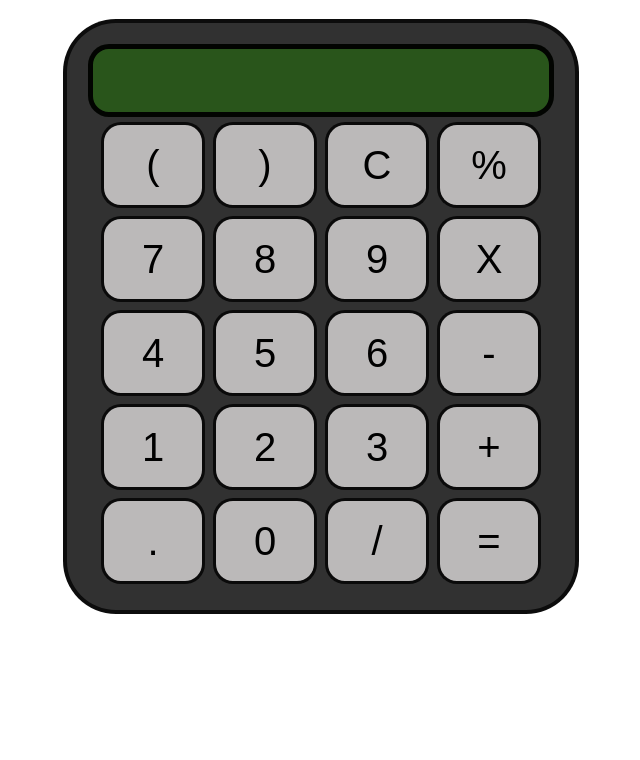
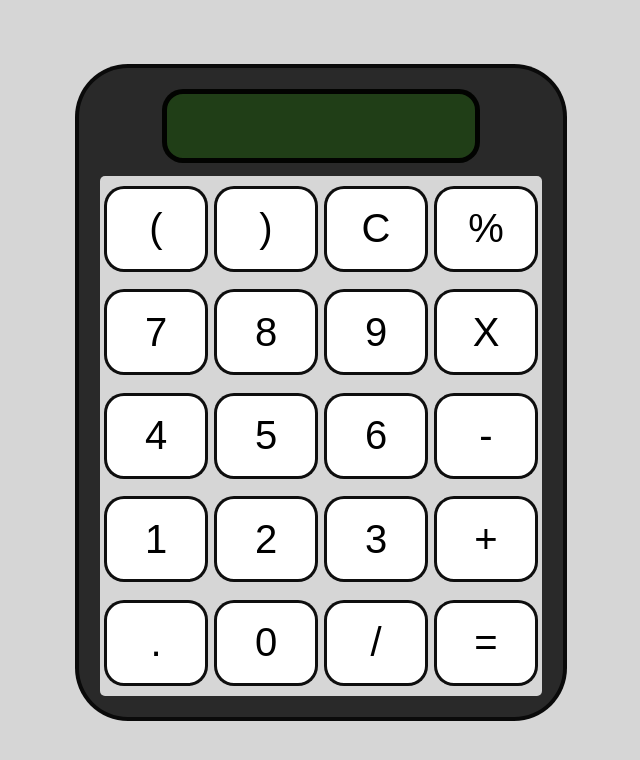
Before and after one commit to SwanshTCET/Calculator, a plain HTML site: page index.html in a window 1280 px wide. Shown: the whole page, without its empty margins (319-959 px from the left). Drawn offline with Linux system fonts and the light colour scheme; files that its build step writes are made by us from their sources.

Commit message:
change some css property

```diff
--- a/a.css
+++ b/a.css
@@ -1,29 +1,45 @@
+*{
+    margin: 0;
+    padding: 0;
+    background-color: rgb(214, 214, 214);
+}
+
+
 .container{
     text-align: center;
-    margin-top:19px
+    margin-top:19px;
+    align-items: center;
+    justify-content: center;
+    margin-top: 8vh;
 }
 
 table{
     margin: auto;
+    height: 65vh;
+    border-radius: 5px;
 }
 
 input{
     border-radius: 21px;
     border: 5px solid #000000f1;
-    background-color: #25770a88;
+    background-color: #1a520888;
+    color: white;
     font-size:34px;
-    height: 61px;
-    width: 452px;
+    height: 8vh;
+    width: 23vw;
+    padding-left: 1vw;
+    margin-bottom: 1vw;
 }
 
 button{
     border-radius: 20px;
-    font-size: 40px;
+    font-size: 2.5rem;
     border: 3px solid #000000f1;
-    background: #bbb9b9;
+    background: #ffffff;
     width: 104px;
     height: 86px;
     margin:2px;
+    cursor: pointer;
 }
 
 .calculator{
--- a/index.html
+++ b/index.html
@@ -7,6 +7,7 @@
     <meta http-equiv="X-UA-Compatible" content="ie=edge">
     <link rel="stylesheet" href="/hackathon/calc/a.css">
     <title>Calculator</title>
+    <link rel="stylesheet" href="a.css">
 </head>
 
 <body >
@@ -49,6 +50,6 @@
     </div>
 
 </body>
-<script src="/hackathon/calc/index.js"></script>
+<script src="index.js"></script>
 
 </html>
```
